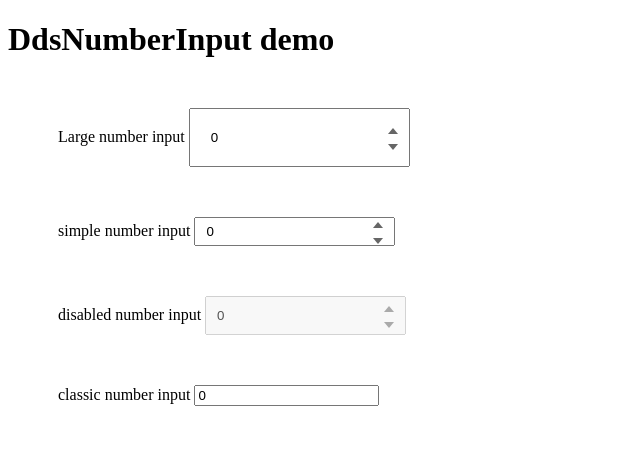
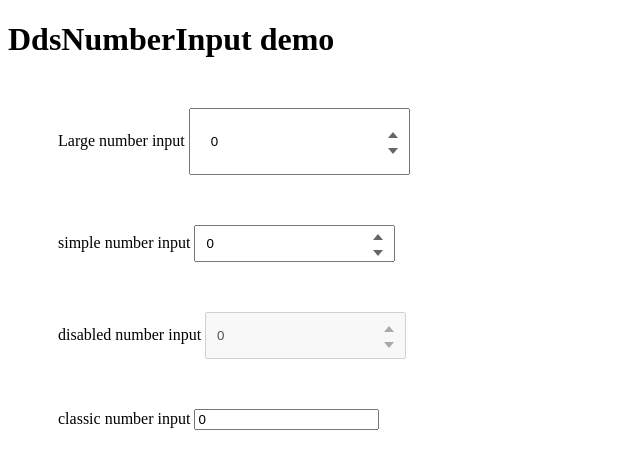
Before and after one commit to Dyskovsky/angulario-number-input, an Angular app: page / in a window 1280 px wide. Shown: the top 468 px of the page, without its empty margins (0-640 px from the left). Built offline with nearby package versions, Linux system fonts and the light colour scheme.

Commit message:
Set min input height

```diff
--- a/src/dks-number-input/dks-number-input.component.scss
+++ b/src/dks-number-input/dks-number-input.component.scss
@@ -41,13 +41,17 @@ $arrow-height: 6px;
 .dks-input-container {
 	position: relative;
 
-	input[type=number] {
-		appearance: textfield;
-		margin: 0;
-	}
+	input {
+		&[type=number] {
+			min-height: 23px;
+			appearance: textfield;
+			margin: 0;
 
-	input[type=number]::-webkit-inner-spin-button {
-	  -webkit-appearance: none;
+			&::-webkit-inner-spin-button {
+			  -webkit-appearance: none;
+			}
+		}
+
 	}
 
 	input[disabled] + .dks-arrows-container > .dks-arrow{
```
